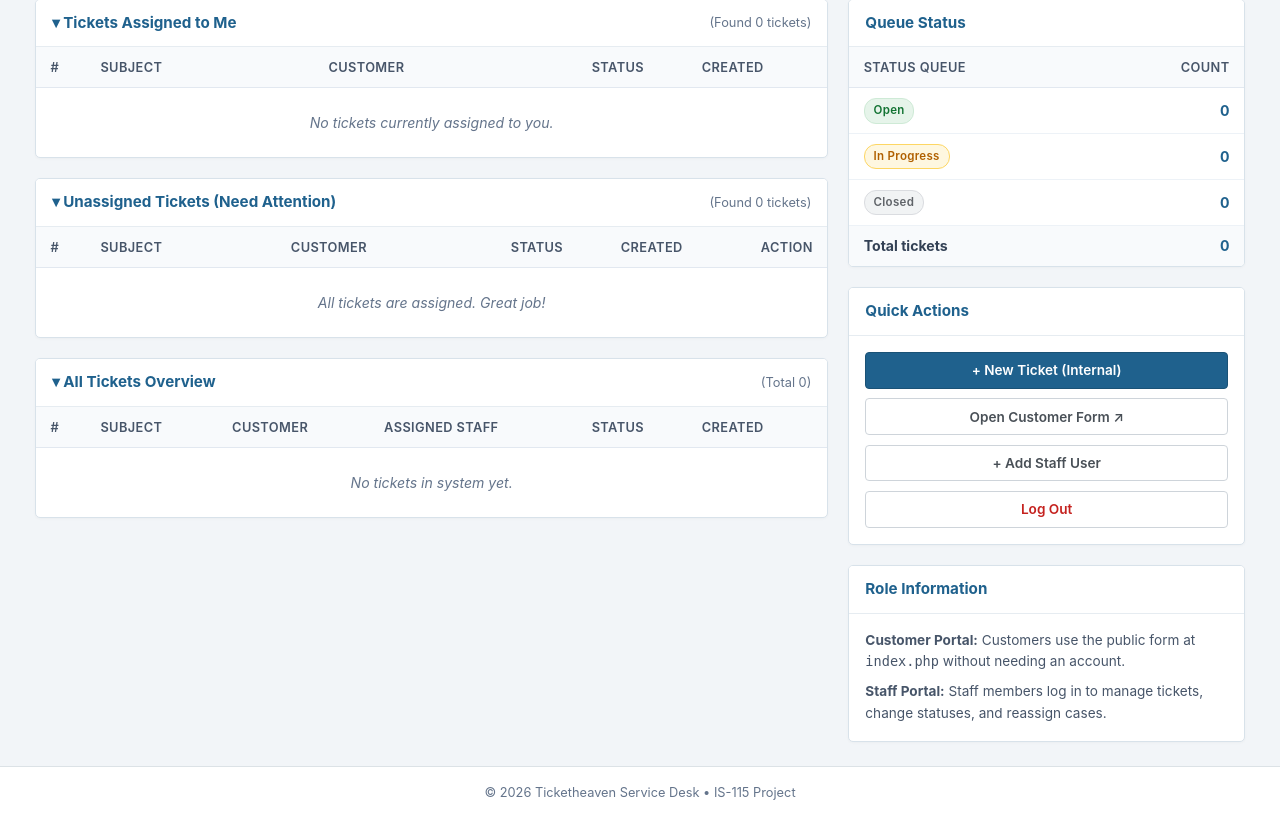
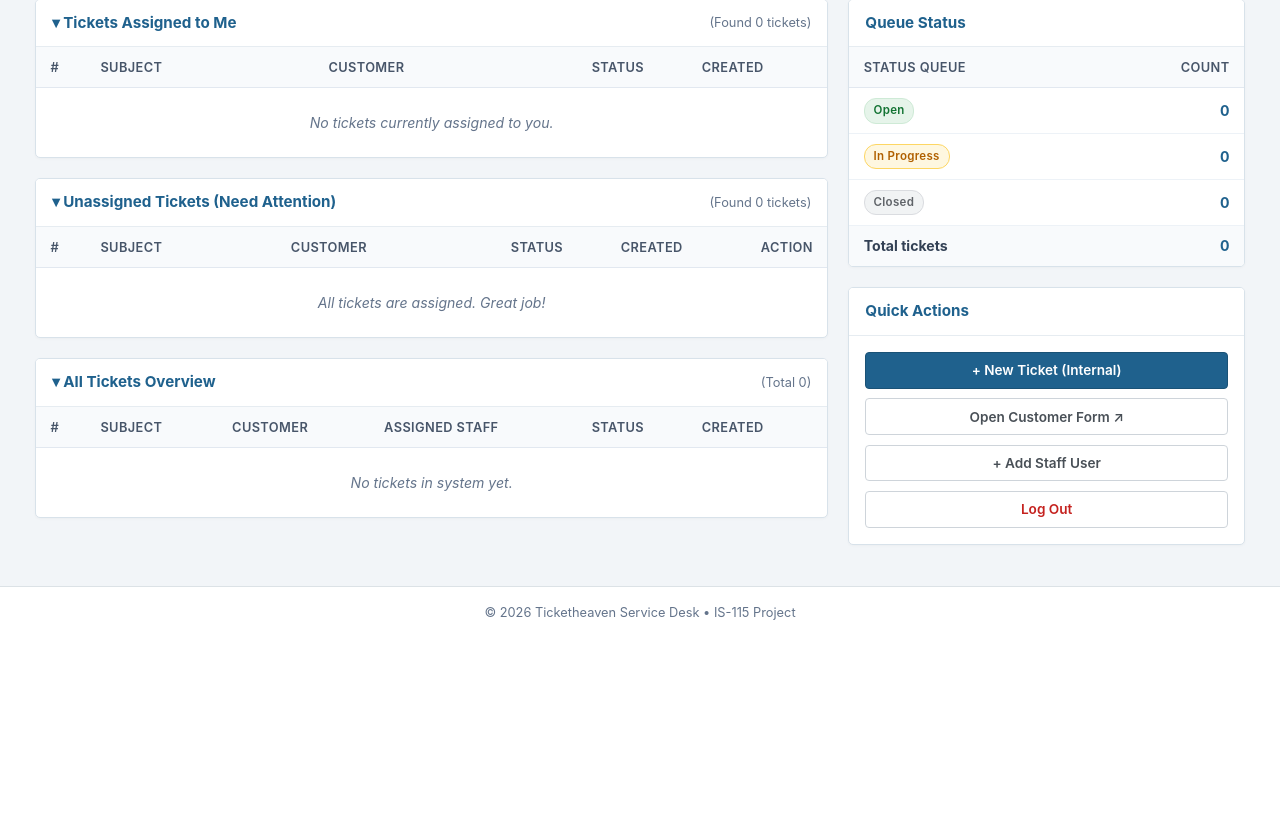
Before and after one commit to tbhansen/IS115-prosjekt, a PHP site: page /tickets.php in a window 1280 px wide. Shown: the part 162-980 px from the top of the page. After the commit the page ends 782 px from the top, so only its background shows below. Run offline with PHP 8.4, Linux system fonts and the light colour scheme; the visitor is signed in with stand-in values (Sample User, id 1); data that the repository does not hold is empty.

Commit message:
Remove system info section from tickets.php

```diff
--- a/tickets.php
+++ b/tickets.php
@@ -286,17 +286,6 @@ require_once "header.php";
             </div>
         </div>
 
-        <!-- System info -->
-        <div class="card">
-            <div class="card-header">
-                <span class="card-title">Role Information</span>
-            </div>
-            <div class="card-body" style="font-size: 0.85rem; color: #475569; line-height: 1.6;">
-                <p><strong>Customer Portal:</strong> Customers use the public form at <code>index.php</code> without needing an account.</p>
-                <p style="margin-top: 0.5rem;"><strong>Staff Portal:</strong> Staff members log in to manage tickets, change statuses, and reassign cases.</p>
-            </div>
-        </div>
-
     </div>
 
 </div>
```
